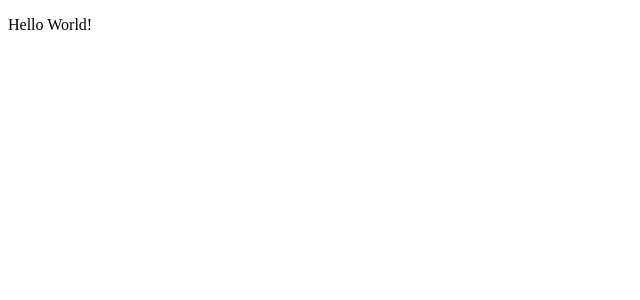
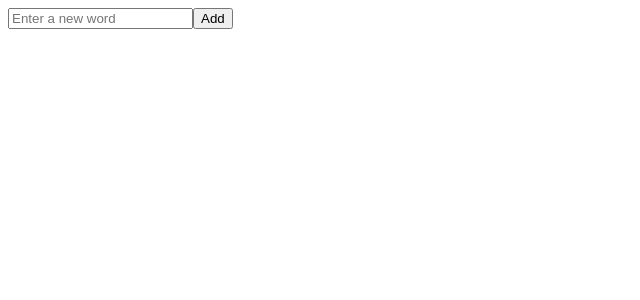
Before and after one commit to klervicn/hangman, a React app: page / in a window 1280 px wide. Shown: the top 300 px of the page, without its empty margins (0-640 px from the left). Built offline with nearby package versions, Linux system fonts and the light colour scheme.

Commit message:
Add first input

```diff
--- a/src/components/App.js
+++ b/src/components/App.js
@@ -3,10 +3,26 @@ import React from 'react';
 class App extends React.Component {
   constructor() {
     super();
+    this.state = { word: '' };
+  }
+
+  setWord(e) {
+    console.log(e.target.value);
   }
 
   render() {
-    return <p>Hello World!</p>;
+    return (
+      <form onSubmit={this.setWord}>
+        <input
+          type="text"
+          placeholder="Enter a new word"
+          onChange={this.setWord}
+        />
+        <button type="button" onClick={this.setWord}>
+          Add
+        </button>
+      </form>
+    );
   }
 }
 
```
Also changed, not shown: 1 other file (tests, documents, lock files or other folders).
